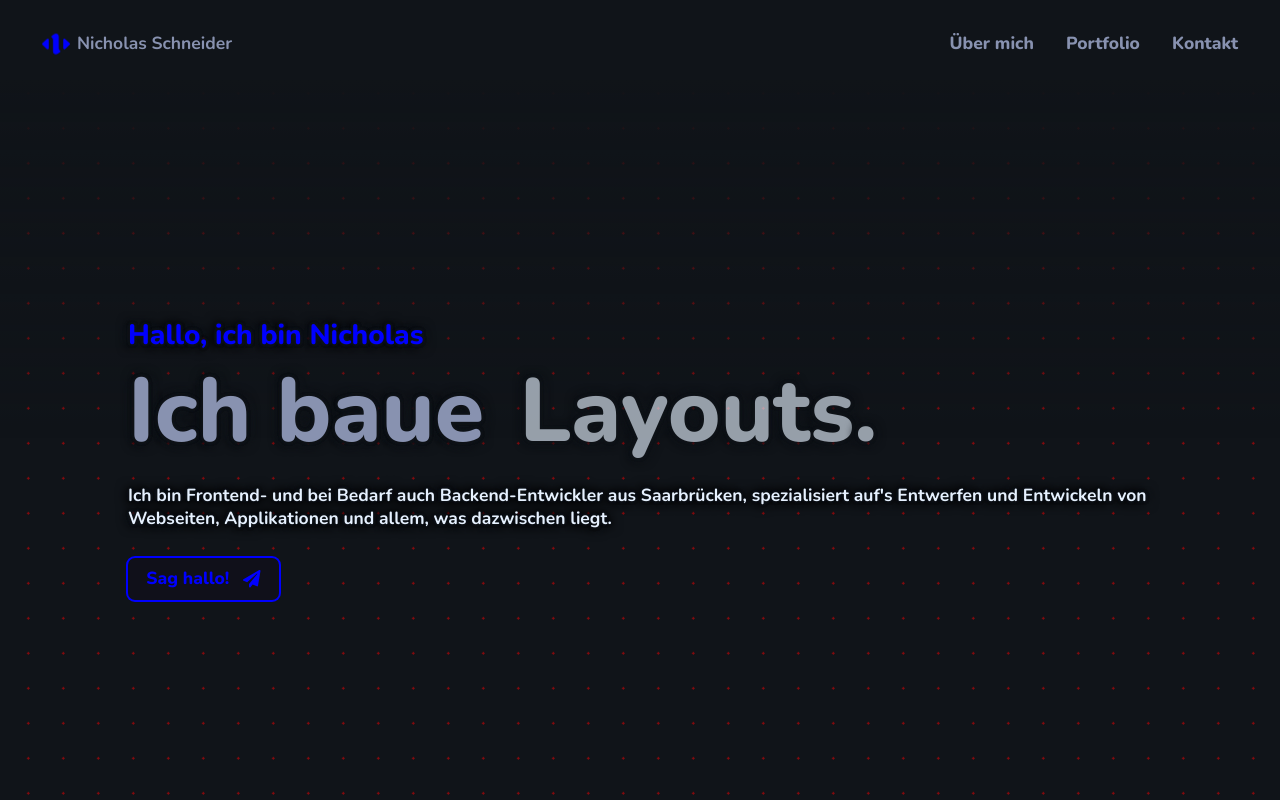
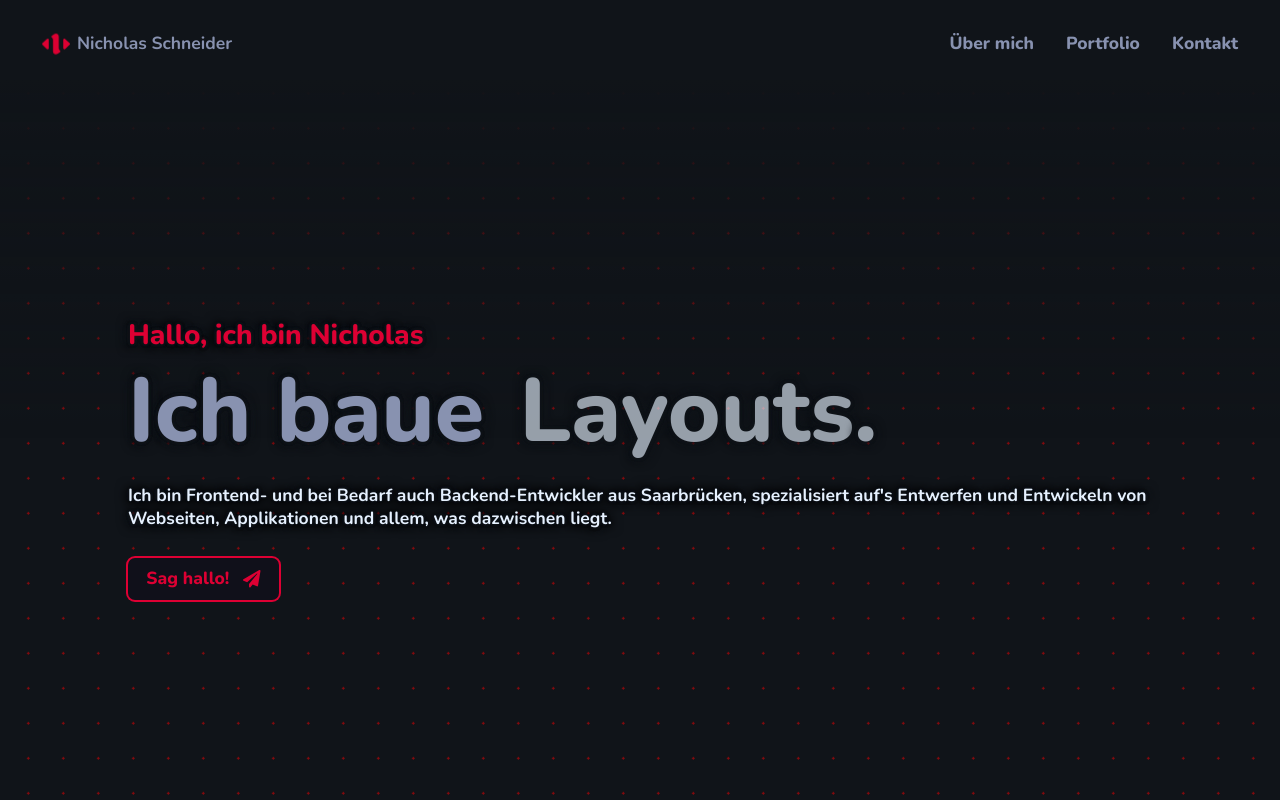
Before and after one commit to nischolas/v1, a Next.js app: page / in a window 1280 px wide. Shown: the top 800 px of the page. Built offline with nearby package versions, Linux system fonts and the light colour scheme; no server answers.

Commit message:
revert style

```diff
--- a/src/styles/variables.js
+++ b/src/styles/variables.js
@@ -6,7 +6,7 @@ const variables = css`
         --color-main-lighter: #10101a;
         --color-main-lightest: #8892b0;
         --color-white: #e6f1ff;
-        --color-accent: #00f;
+        --color-accent: #dd0033;
         --color-accent-alt: #c40467;
         --color-accent-secondary: #47c2ff;
         --shadow: rgba(2, 12, 27, 0.9);
```
Also changed, not shown: test.txt (deleted).
